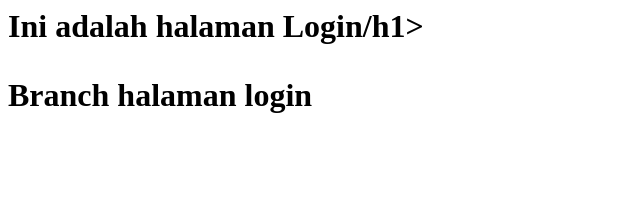
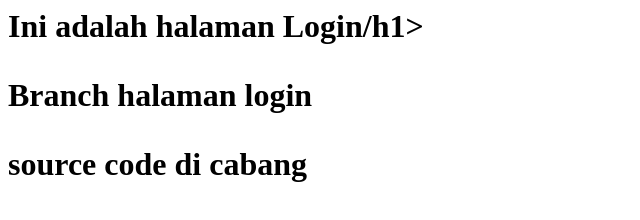
Before and after one commit to aziznoob/belajar_git, a plain HTML site: page login.html in a window 1280 px wide. Shown: the whole page, without its empty margins (0-640 px from the left). Drawn offline with Linux system fonts and the light colour scheme.

Commit message:
perubahan cabang halaman_login

```diff
--- a/login.html
+++ b/login.html
@@ -6,5 +6,6 @@
 <body>
     <h1>Ini adalah halaman Login/h1>
     <p>Branch halaman login</p>
+    <p>source code di cabang</p>
 </body>
 </html>
```
